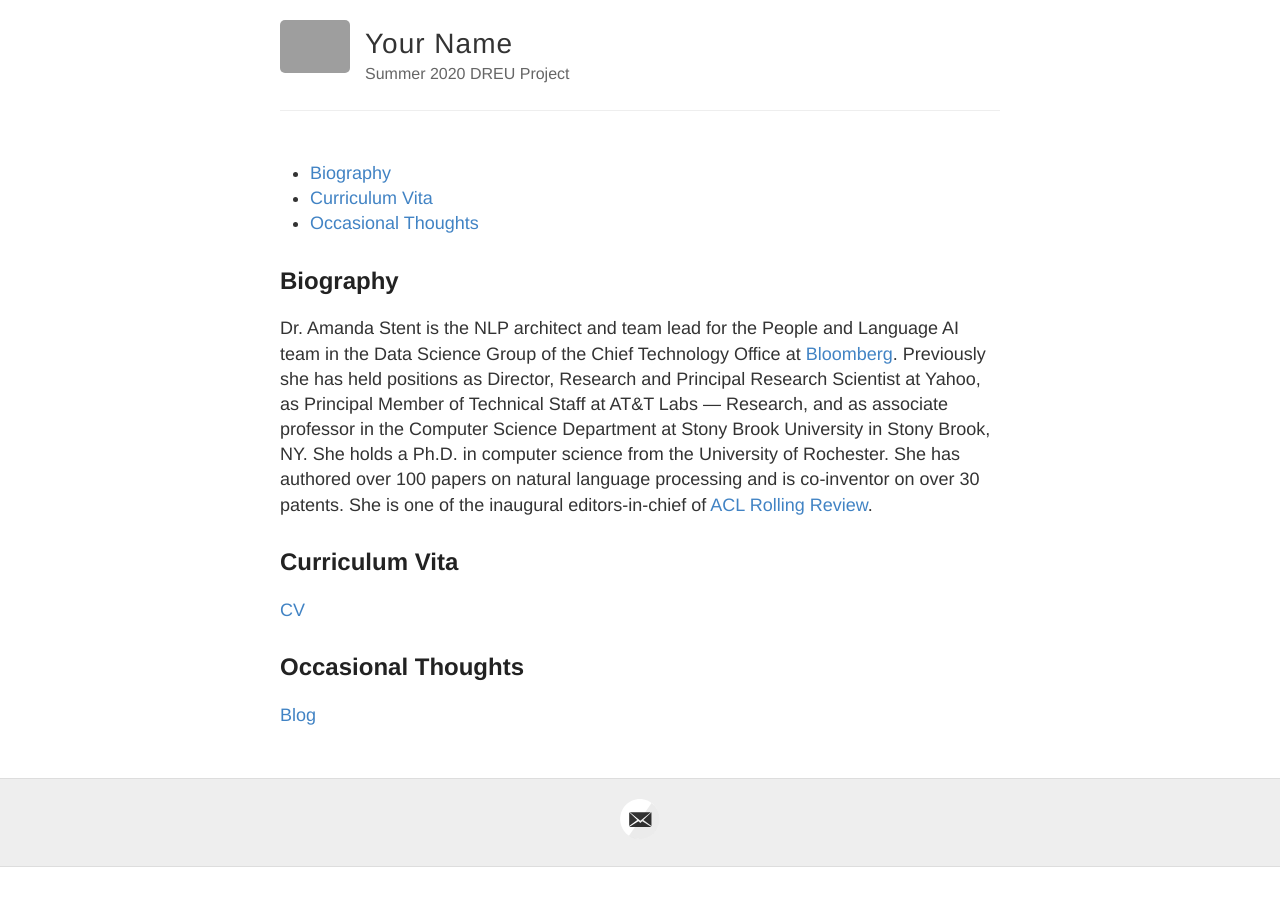
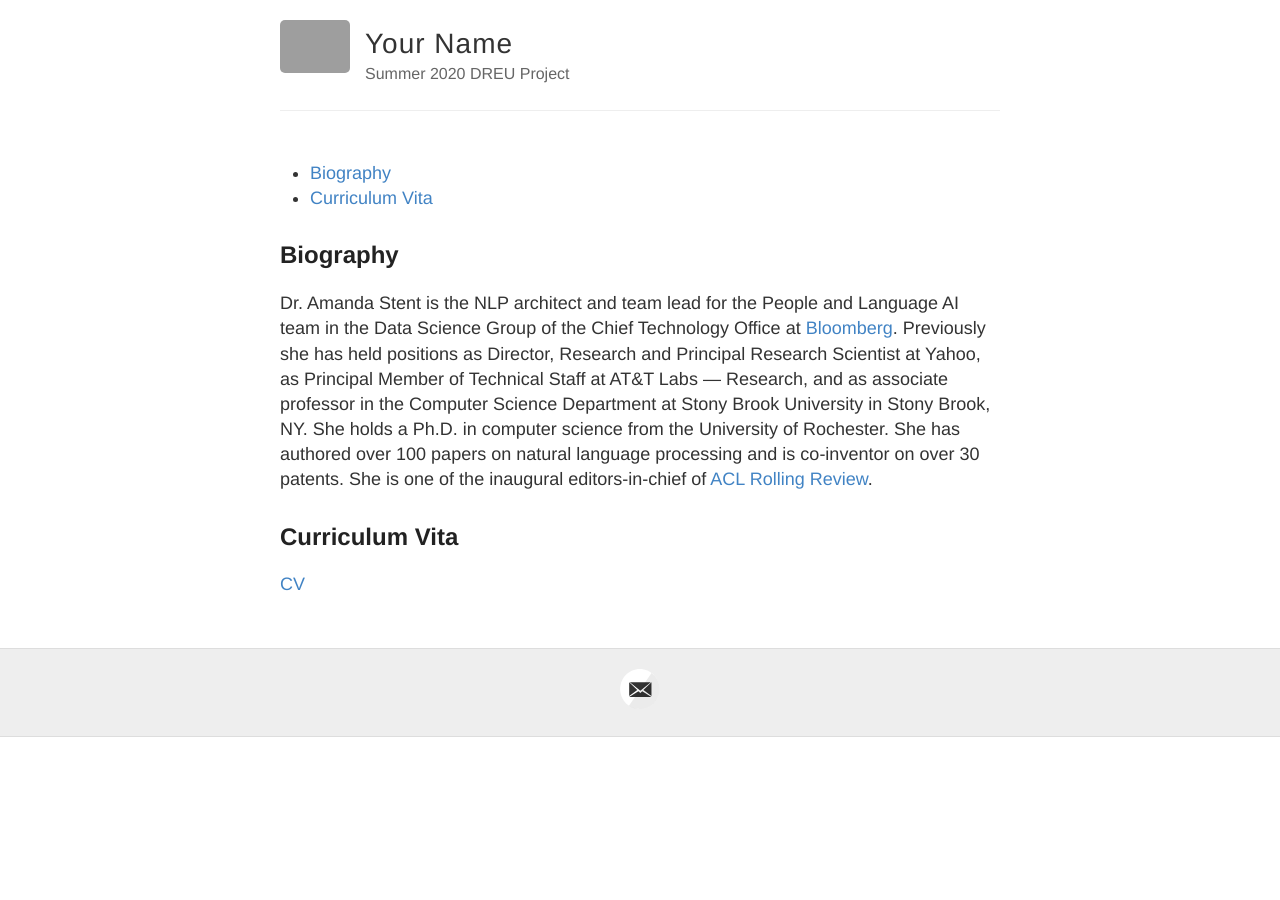
Before and after one commit to ajstent/ajstent.github.io, a Jekyll site: the page built from index.md, in a window 1280 px wide. Built offline with Jekyll 4.4.1, drawn with Linux system fonts in a browser that asks for light colours; grey boxes are pictures that could not be loaded.

Commit message:
Update index.md

```diff
--- a/index.md
+++ b/index.md
@@ -13,7 +13,3 @@ Dr. Amanda Stent is the NLP architect and team lead for the People and Language
 ## Curriculum Vita
 
 [CV](files/stentcv.pdf)
-
-## Occasional Thoughts
-
-[Blog](blog.html)
```
